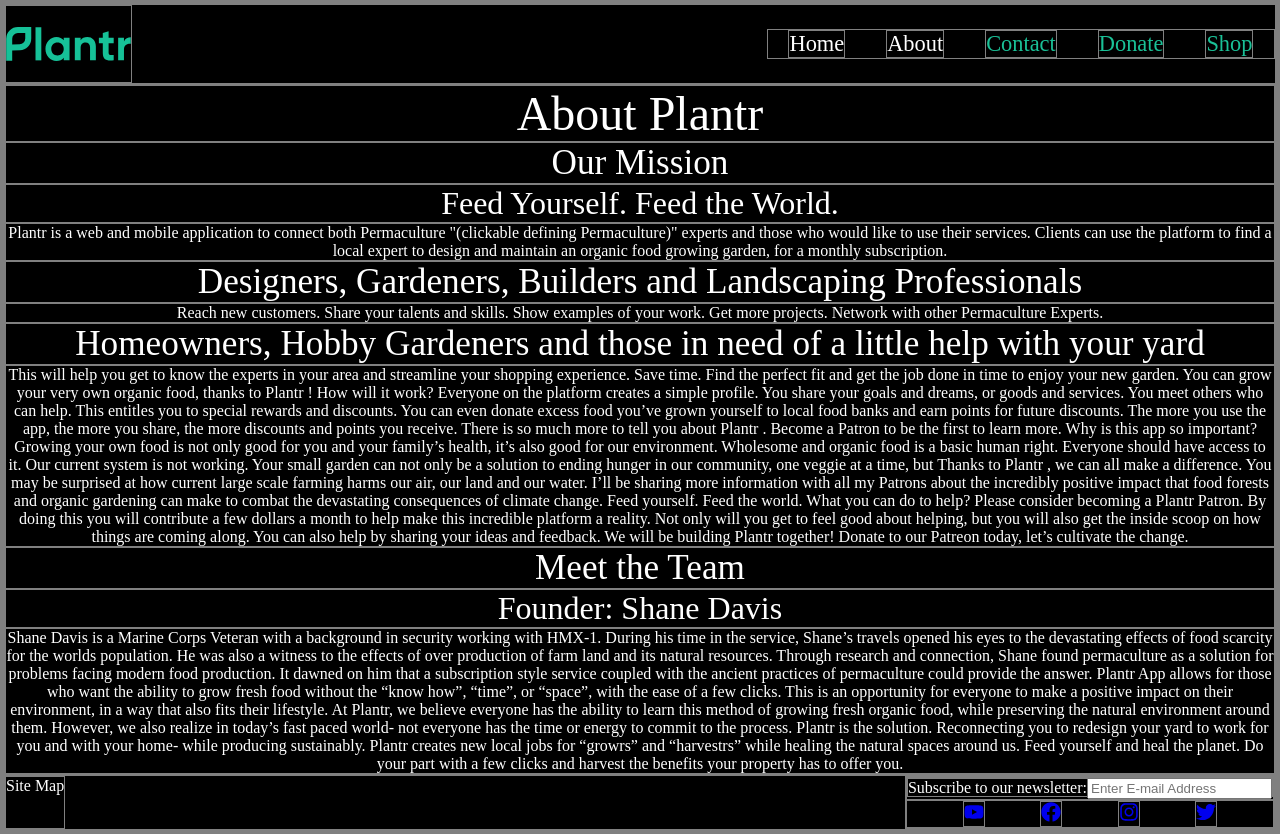
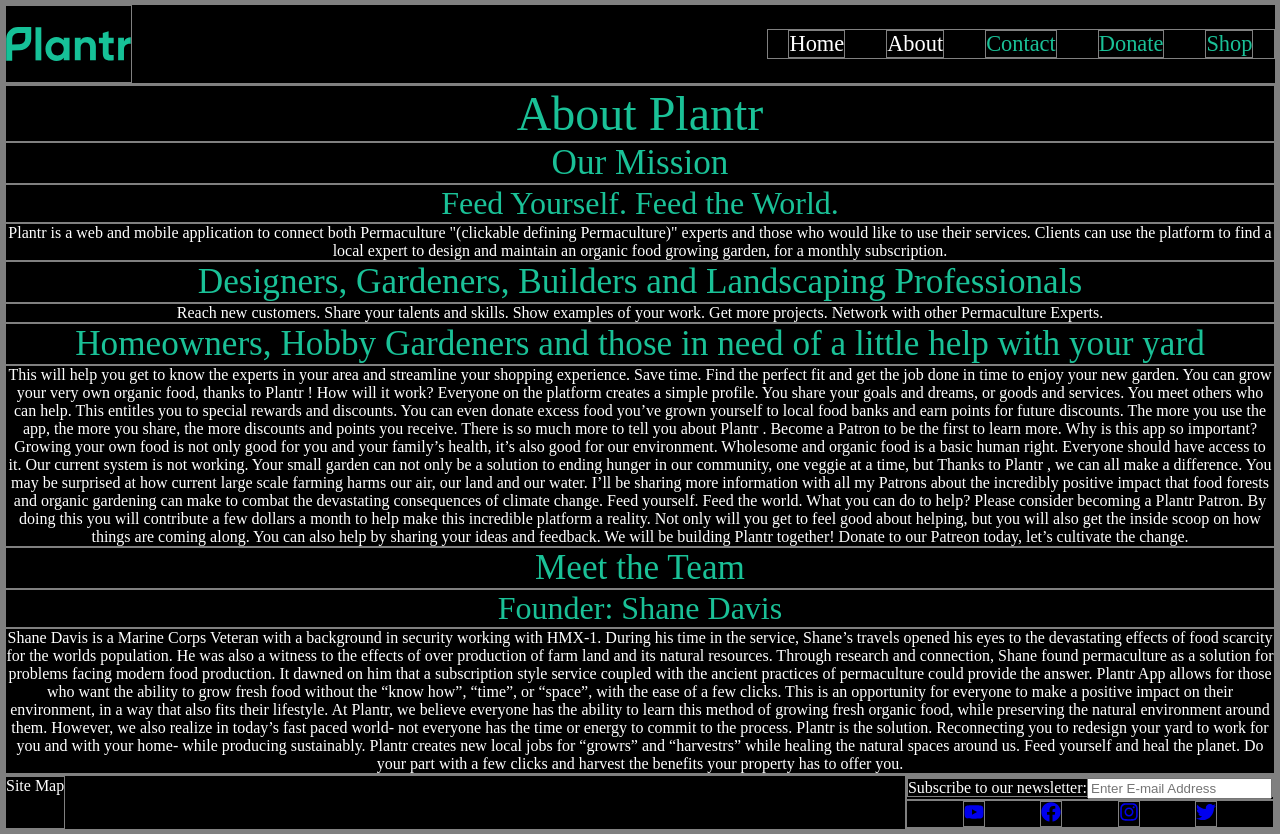
Before and after one commit to Plantrapp/plantrMarketing, a React (Create React App) app: page /nav/about in a window 1280 px wide. Built offline with nearby package versions, Linux system fonts and the light colour scheme.

Commit message:
Changes styling of headers

```diff
--- a/src/pages/About/About.js
+++ b/src/pages/About/About.js
@@ -3,9 +3,9 @@
 export default function About() {
   return (
     <div>
-      <h1>About Plantr</h1>
-      <h3>Our Mission</h3>
-      <h4>Feed Yourself. Feed the World.</h4>
+      <h1 className="plantrFont">About Plantr</h1>
+      <h3 className="plantrFont">Our Mission</h3>
+      <h4 className="plantrFont">Feed Yourself. Feed the World.</h4>
       <p>
         Plantr is a web and mobile application to connect both Permaculture
         "(clickable defining Permaculture)" experts and those who would like to
@@ -13,12 +13,14 @@
         to design and maintain an organic food growing garden, for a monthly
         subscription.
       </p>
-      <h3>Designers, Gardeners, Builders and Landscaping Professionals</h3>{" "}
+      <h3 className="plantrFont">
+        Designers, Gardeners, Builders and Landscaping Professionals
+      </h3>{" "}
       <p>
         Reach new customers. Share your talents and skills. Show examples of
         your work. Get more projects. Network with other Permaculture Experts.
       </p>
-      <h3>
+      <h3 className="plantrFont">
         Homeowners, Hobby Gardeners and those in need of a little help with your
         yard
       </h3>
@@ -52,8 +54,8 @@
         sharing your ideas and feedback. We will be building Plantr together!
         Donate to our Patreon today, let’s cultivate the change.
       </p>
-      <h3>Meet the Team</h3>
-      <h4>Founder: Shane Davis </h4>
+      <h3 className="plantrFont">Meet the Team</h3>
+      <h4 className="plantrFont">Founder: Shane Davis </h4>
       <p>
         Shane Davis is a Marine Corps Veteran with a background in security
         working with HMX-1. During his time in the service, Shane’s travels
--- a/src/pages/Contact/Contact.js
+++ b/src/pages/Contact/Contact.js
@@ -4,7 +4,7 @@
 export default function Contact() {
   return (
     <div>
-      <h1>Contact Us</h1>
+      <h1 className="plantrFont">Contact Us</h1>
       <a href="mailto:plantrappofficial@gmail.com">Email Us</a>
       <a href="tel:5418108414">Call us at 541-810-8414</a>
       <a
--- a/src/pages/Donate/Donate.js
+++ b/src/pages/Donate/Donate.js
@@ -4,7 +4,7 @@
 export default function Donate() {
   return (
     <div>
-      <h1>Donate</h1>
+      <h1 className="plantrFont">Donate</h1>
       <p>
         Help us grow quicker by donating a few bucks a month. We appreciate all
         the help we can get!
```
